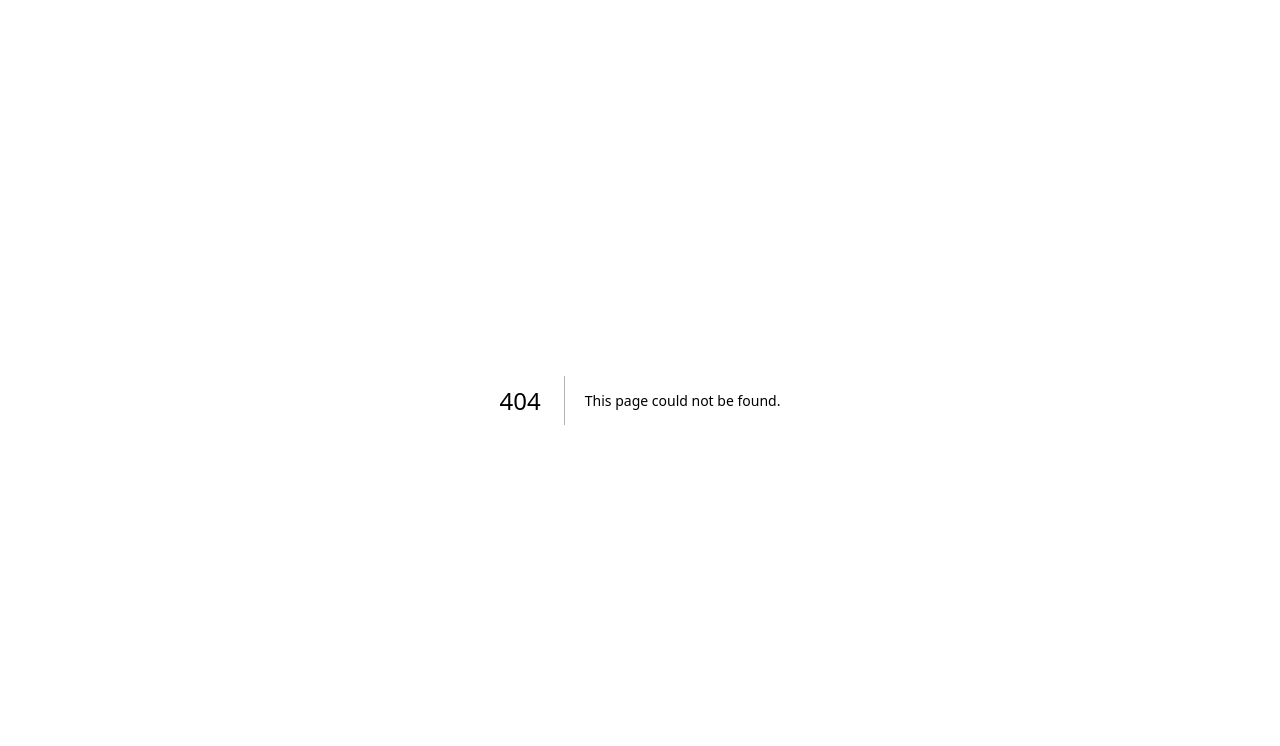
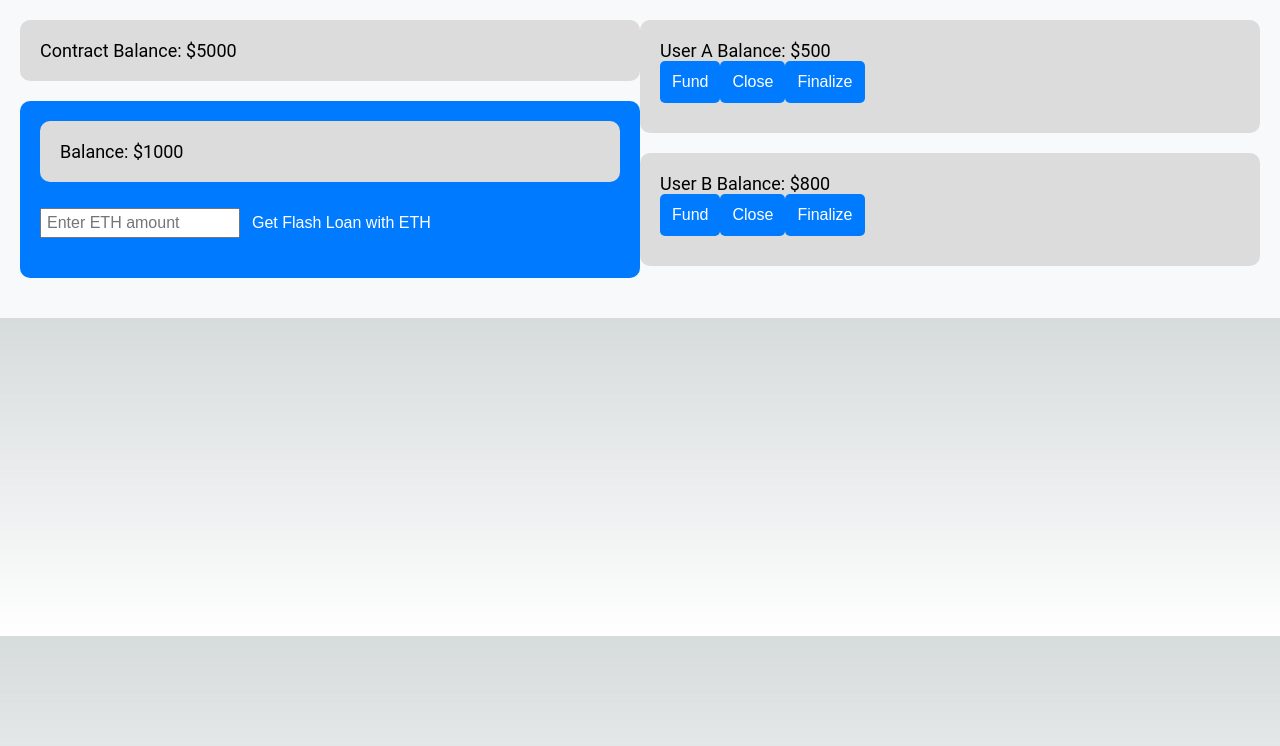
Before and after one commit to flashbros/smart-contract, a Next.js app in the folder demo-website/: page /Loan_Channels in a window 1280 px wide. Before the commit this address had no page. Shown: the top 746 px of the page. Built offline with nearby package versions, Linux system fonts and the light colour scheme.

Commit message:
Web Spaßige sachen

```diff
--- /dev/null
+++ b/demo-website/src/app/Loan_Channels/page.js
@@ -0,0 +1,172 @@
+'use client'
+// components/FlashLoanPage.js
+import React, { useState } from 'react';
+import styled from 'styled-components';
+
+const FlashLoanContainer = styled.div`
+  display: flex;
+  justify-content: space-between;
+  padding: 20px;
+  font-family: 'Roboto', sans-serif;
+  background-color: #f8f9fa; /* Light gray background */
+`;
+
+const LeftSide = styled.div`
+  flex: 1;
+`;
+
+const RightSide = styled.div`
+  flex: 1;
+  display: flex;
+  flex-direction: column;
+`;
+
+const ContractBalanceBox = styled.div`
+  background-color: #dcdcdc; /* Light gray */
+  padding: 20px;
+  border-radius: 10px;
+  margin-bottom: 20px;
+  font-size: 18px;
+`;
+
+const TopBox = styled.div`
+  background-color: #007bff; /* Blue */
+  padding: 20px;
+  border-radius: 10px;
+  margin-bottom: 20px;
+`;
+
+const FlashLoanButton = styled.button`
+  background-color: #007bff; /* Blue */
+  color: #fff;
+  padding: 12px; /* Slightly larger padding for better visibility */
+  border: none;
+  border-radius: 5px;
+  cursor: pointer;
+  font-size: 16px;
+  transition: background-color 0.3s;
+  &:hover {
+    background-color: #0056b3; /* Darker blue on hover */
+  }
+`;
+
+const InputBox = styled.input`
+  width: 200px;
+  height: 30px;
+  font-size: 16px;
+  margin-bottom: 20px;
+  padding: 5px;
+`;
+
+const BalanceBox = styled.div`
+  background-color: #dcdcdc; /* Light gray */
+  padding: 20px;
+  border-radius: 10px;
+  margin-bottom: 20px;
+  font-size: 18px;
+`;
+
+const BuyButton = styled.button`
+  background-color: #28a745; /* Green */
+  color: #fff;
+  padding: 12px; /* Slightly larger padding for better visibility */
+  border: none;
+  border-radius: 5px;
+  cursor: pointer;
+  font-size: 16px;
+  transition: background-color 0.3s;
+  &:hover {
+    background-color: #218838; /* Darker green on hover */
+  }
+`;
+
+const UserBox = styled.div`
+  background-color: #dcdcdc; /* Light gray */
+  padding: 20px;
+  border-radius: 10px;
+  margin-bottom: 20px;
+  font-size: 18px;
+`;
+
+const UserButton = styled.button`
+  background-color: #007bff; /* Blue */
+  color: #fff;
+  padding: 12px; /* Slightly larger padding for better visibility */
+  border: none;
+  border-radius: 5px;
+  margin-bottom: 10px;
+  cursor: pointer;
+  font-size: 16px;
+  transition: background-color 0.3s;
+  &:hover {
+    background-color: #0056b3; /* Darker blue on hover */
+  }
+`;
+
+const FlashLoanPage = () => {
+  const [flashLoanAmount, setFlashLoanAmount] = useState('');
+  const [buyResult, setBuyResult] = useState('');
+
+  const handleFlashLoanRequest = () => {
+    if (!flashLoanAmount) return;
+
+    // Logic to handle flash loan request, for example, updating balance, adding transaction, etc.
+    // For simplicity, let's assume the flash loan is successful if an amount is provided.
+    setBuyResult('Flash loan request successful');
+    setFlashLoanAmount('');
+  };
+
+  const handleBuy = () => {
+    // Logic to handle the "BUY" button click, for example, randomly gaining or losing money.
+    const randomResult = Math.random() > 0.5 ? 'You gained money!' : 'You lost money!';
+    setBuyResult(randomResult);
+  };
+
+  const handleUserAction = (user, action) => {
+    // Logic to handle user actions (fund, close, finalize) for User A and User B.
+    // For simplicity, let's assume these actions are placeholders and don't affect the balance.
+    console.log(`${user} ${action} clicked`);
+  };
+
+  return (
+    <FlashLoanContainer>
+      <LeftSide>
+        <ContractBalanceBox>Contract Balance: $5000</ContractBalanceBox>
+        <TopBox>
+          <BalanceBox>Balance: $1000</BalanceBox>
+          <InputBox
+            type="number"
+            value={flashLoanAmount}
+            onChange={(e) => setFlashLoanAmount(e.target.value)}
+            placeholder="Enter ETH amount"
+          />
+          <FlashLoanButton onClick={handleFlashLoanRequest}>
+            {`Get Flash Loan with ${flashLoanAmount} ETH`}
+          </FlashLoanButton>
+          {buyResult && (
+            <>
+              <BuyButton onClick={handleBuy}>BUY</BuyButton>
+              <div>{buyResult}</div>
+            </>
+          )}
+        </TopBox>
+      </LeftSide>
+      <RightSide>
+        <UserBox>
+          <div>User A Balance: $500</div>
+          <UserButton onClick={() => handleUserAction('User A', 'fund')}>Fund</UserButton>
+          <UserButton onClick={() => handleUserAction('User A', 'close')}>Close</UserButton>
+          <UserButton onClick={() => handleUserAction('User A', 'finalize')}>Finalize</UserButton>
+        </UserBox>
+        <UserBox>
+          <div>User B Balance: $800</div>
+          <UserButton onClick={() => handleUserAction('User B', 'fund')}>Fund</UserButton>
+          <UserButton onClick={() => handleUserAction('User B', 'close')}>Close</UserButton>
+          <UserButton onClick={() => handleUserAction('User B', 'finalize')}>Finalize</UserButton>
+        </UserBox>
+      </RightSide>
+    </FlashLoanContainer>
+  );
+};
+
+export default FlashLoanPage;
```
